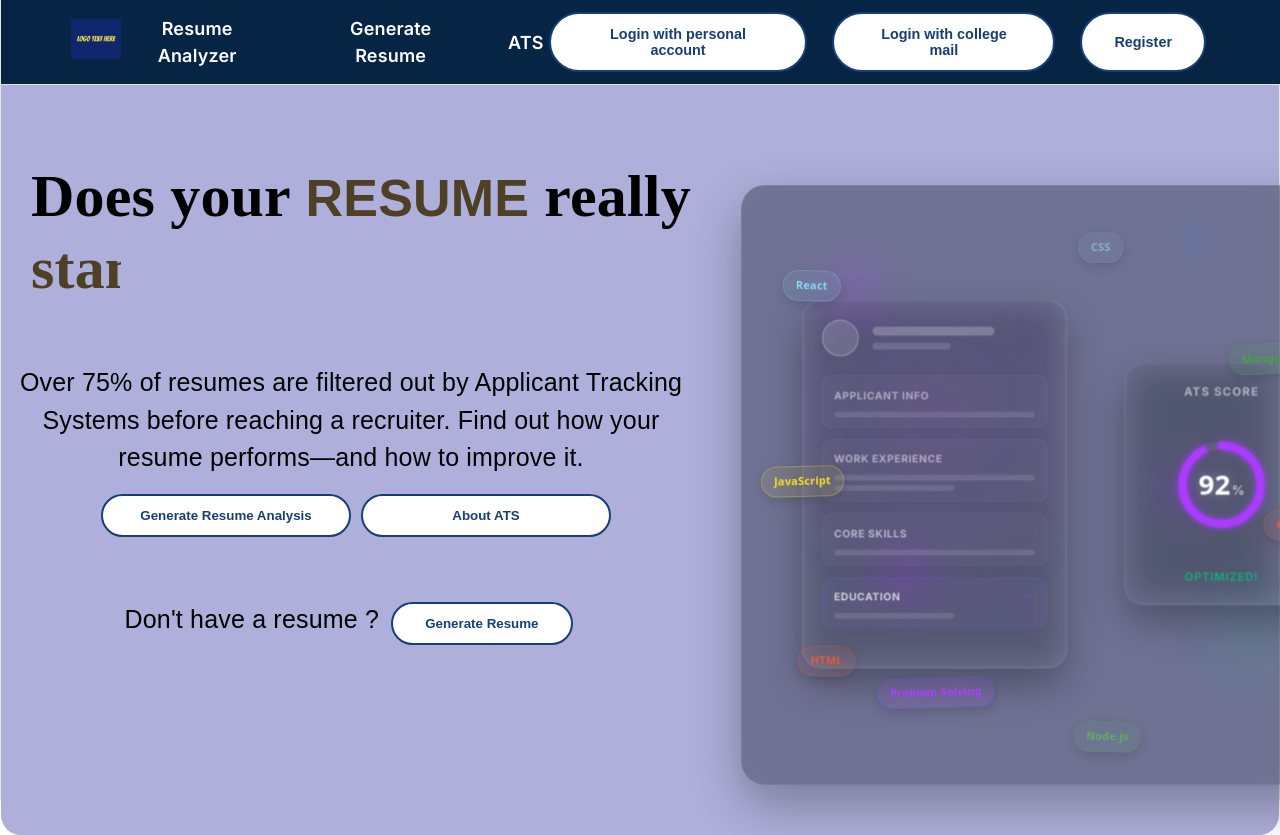
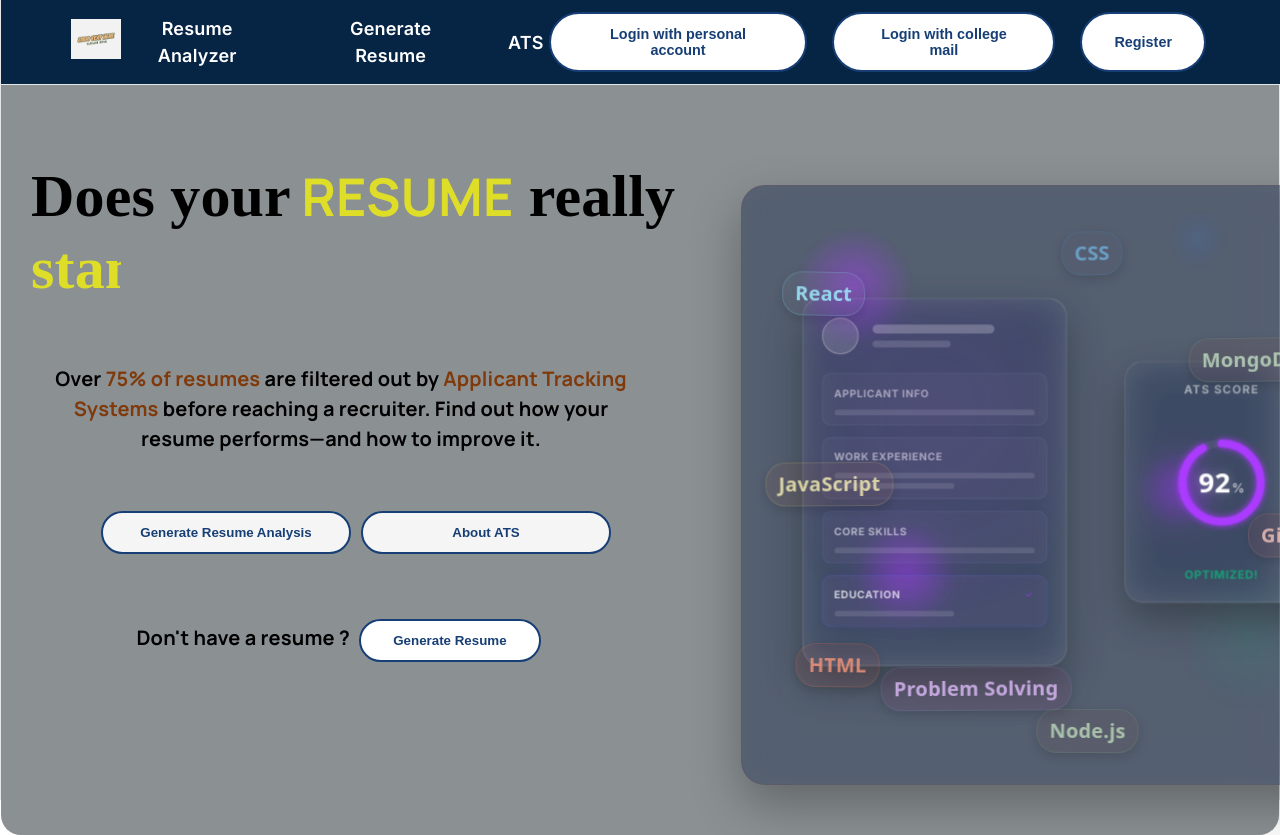
Before and after one commit to sidkaushikkk/ATS-Tracker, a React (Vite) app in the folder ats-tracker/: page / in a window 1280 px wide. Shown: the top 835 px of the page. Built offline with nearby package versions, Linux system fonts and the light colour scheme.

Commit message:
Updated Box colour scheme

```diff
--- a/ats-tracker/src/components/Box/Box.css
+++ b/ats-tracker/src/components/Box/Box.css
@@ -1,7 +1,9 @@
+@import url('https://fonts.googleapis.com/css2?family=Manrope:wght@200..800&display=swap');
+
 .Box{
     width : 100%;
     height: 750px;
-    background: rgb(175, 175, 219);
+    background: rgb(139, 145, 147);
     border-radius: 0 0 20px 20px;
     position: relative;
     top : 85px;
@@ -38,7 +40,7 @@ animation: type1 4s steps(22) infinite;
 
 .line2 {
     animation: type2 4s steps(10) infinite;
-    color :rgb(78, 64, 37);
+    color :rgb(222,222,41);
 }
 
 @keyframes type1 {
@@ -58,16 +60,23 @@ animation: type1 4s steps(22) infinite;
 .highlight{
     font-family: "Manrope" , sans-serif;
     font-size: 52px;
-    color: rgb(78, 64, 37);
+    color: rgb(222, 222, 41);
 }
 
 
 p{
-    font-size: 25px;
+    margin-left: 40px;
+    margin-bottom: 40px;
+    width : 600px;
+    font-weight: 700;
+    font-size: 20px;
     color:black;
-    font-family: "Manrope", sans-serif;;
+    font-family: "Manrope", sans-serif;
 }
 
+.p-highlight{
+    color: #7f390b;
+}
 .button{
     /* margin-right : 50px; */
     padding:12px 32px;
@@ -76,7 +85,7 @@ p{
     border:2px solid #173f76;
     border-radius:30px;
 
-    background:white;
+    background: whitesmoke ;
 
     color:#173f76;
     font-weight:600;
@@ -215,10 +224,10 @@ button{
     position: relative;
     width: 100%;
     height: 100%;
-    background: rgba(15, 23, 42, 0.4);
-    backdrop-filter: blur(12px);
+    background: rgba(4, 21, 62, 0.4);
+    backdrop-filter: blur(20px);
     -webkit-backdrop-filter: blur(12px);
-    border: 1px solid rgba(255, 255, 255, 0.08);
+    border: 1px solid rgba(185, 49, 49, 0.08);
     border-radius: 24px;
     overflow: hidden;
     display: flex;
@@ -229,8 +238,8 @@ button{
 
 
 .animation-content {
-    animation: float 5s ease-in-out infinite;
-    transform: scale(1.15);
+    animation: float 3s ease-in-out infinite;
+    transform: scale(1.5);
     display: flex;
     gap: 50px;
     align-items: center;
@@ -254,7 +263,7 @@ button{
     position: absolute;
     border-radius: 50%;
     background: radial-gradient(circle, var(--accent) 0%, transparent 70%);
-    opacity: 0.15;
+    opacity: 0.5;
     pointer-events: none;
 }
 .p-1 { width: 120px; height: 120px; top: 10%; left: 5%; animation: float-p-1 12s ease-in-out infinite; }
@@ -274,11 +283,11 @@ button{
     position: absolute;
     padding: 6px 12px;
     border-radius: 20px;
-    background: rgba(255, 255, 255, 0.05);
+    background: rgba(234, 10, 10, 0.05);
     border: 1px solid rgba(255, 255, 255, 0.08);
     color: rgba(255, 255, 255, 0.7);
-    font-size: 11px;
-    font-weight: 600;
+    font-size: 20px;
+    font-weight: 800;
     font-family: var(--sans);
     box-shadow: 0 4px 12px rgba(0,0,0,0.15);
     pointer-events: none;
@@ -286,14 +295,14 @@ button{
     transition: all 0.3s ease;
 }
 
-.kw-1 { top: 15%; left: 6%; animation: kw-float-1 8s ease-in-out infinite; }
-.kw-2 { top: 46%; left: 4%; animation: kw-float-2 10s ease-in-out infinite; }
-.kw-3 { top: 76%; left: 8%; animation: kw-float-3 9s ease-in-out infinite; }
-.kw-4 { top: 8%; right: 40%; animation: kw-float-4 7s ease-in-out infinite; }
-.kw-5 { bottom: 5%; right: 38%; animation: kw-float-5 8s ease-in-out infinite; }
-.kw-6 { top: 25%; right: 10%; animation: kw-float-6 11s ease-in-out infinite; }
-.kw-7 { top: 55%; right: 12%; animation: kw-float-7 9s ease-in-out infinite; }
-.kw-8 { bottom: 12%; left: 22%; animation: kw-float-8 10s ease-in-out infinite; }
+.kw-1 { top: 15%; left: 6%; animation: kw-float-1 2s ease-in-out infinite; }
+.kw-2 { top: 46%; left: 4%; animation: kw-float-2 3s ease-in-out infinite; }
+.kw-3 { top: 76%; left: 8%; animation: kw-float-3 2s ease-in-out infinite; }
+.kw-4 { top: 8%; right: 40%; animation: kw-float-4 2s ease-in-out infinite; }
+.kw-5 { bottom: 5%; right: 38%; animation: kw-float-5 3s ease-in-out infinite; }
+.kw-6 { top: 25%; right: 10%; animation: kw-float-6 3s ease-in-out infinite; }
+.kw-7 { top: 55%; right: 12%; animation: kw-float-7 3s ease-in-out infinite; }
+.kw-8 { bottom: 12%; left: 22%; animation: kw-float-8 3s ease-in-out infinite; }
 
 @keyframes kw-float-1 { 0%, 100% { transform: translate(0, 0) rotate(0deg); } 50% { transform: translate(4px, -8px) rotate(2deg); color: #61dafb; border-color: rgba(97, 218, 251, 0.3); background: rgba(97, 218, 251, 0.08); } }
 @keyframes kw-float-2 { 0%, 100% { transform: translate(0, 0) rotate(0deg); } 50% { transform: translate(-6px, 5px) rotate(-1.5deg); color: #f7df1e; border-color: rgba(247, 223, 30, 0.3); background: rgba(247, 223, 30, 0.08); } }
--- a/ats-tracker/src/components/Box/Box.jsx
+++ b/ats-tracker/src/components/Box/Box.jsx
@@ -42,7 +42,7 @@ function Box(){
 
                 <br/>
 
-                <p>Over 75% of resumes are filtered out by Applicant Tracking Systems before reaching a recruiter.
+                <p>Over <span className="p-highlight">75% of resumes</span> are filtered out by <span className="p-highlight">Applicant Tracking Systems</span> before reaching a recruiter.
                      Find out how your resume performs—and how to improve it.</p>
 
                 <div className="box-buttons">
```
Also changed, not shown: ats-tracker/src/assets/logo.png.
